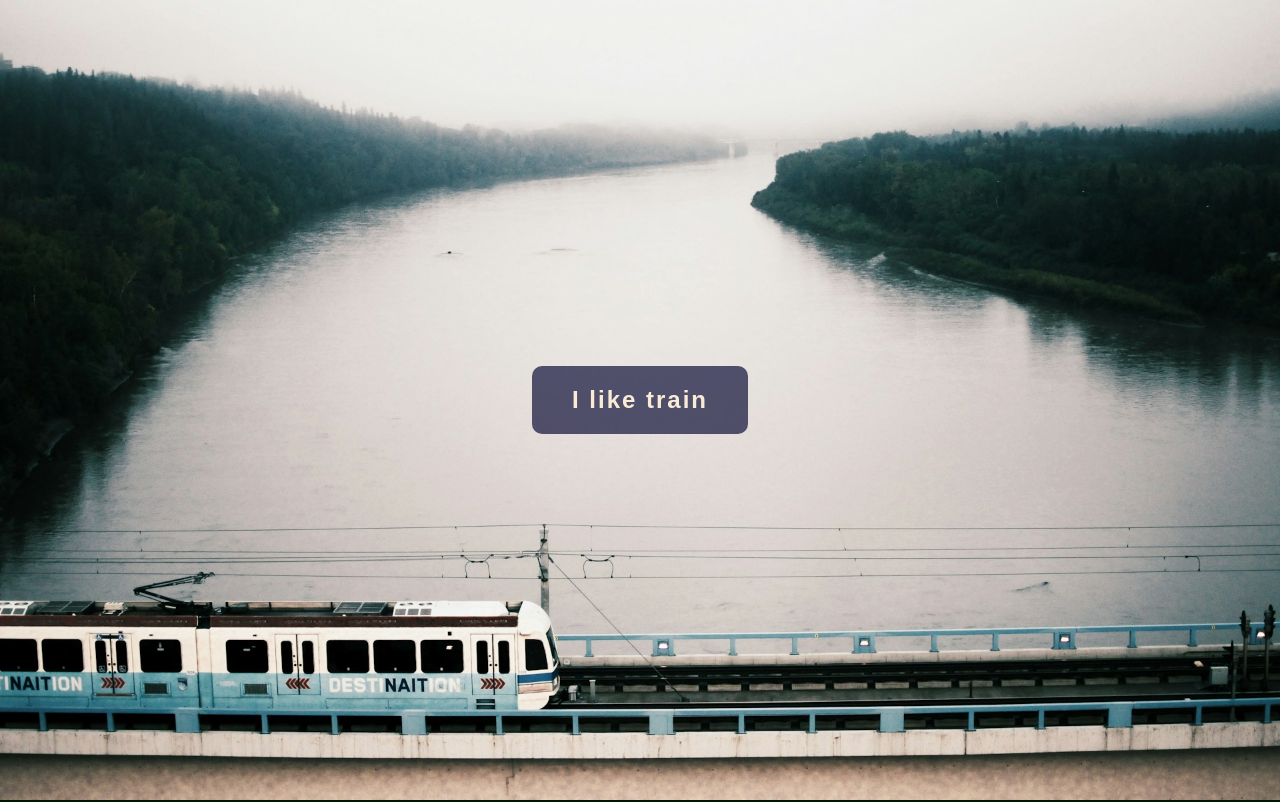
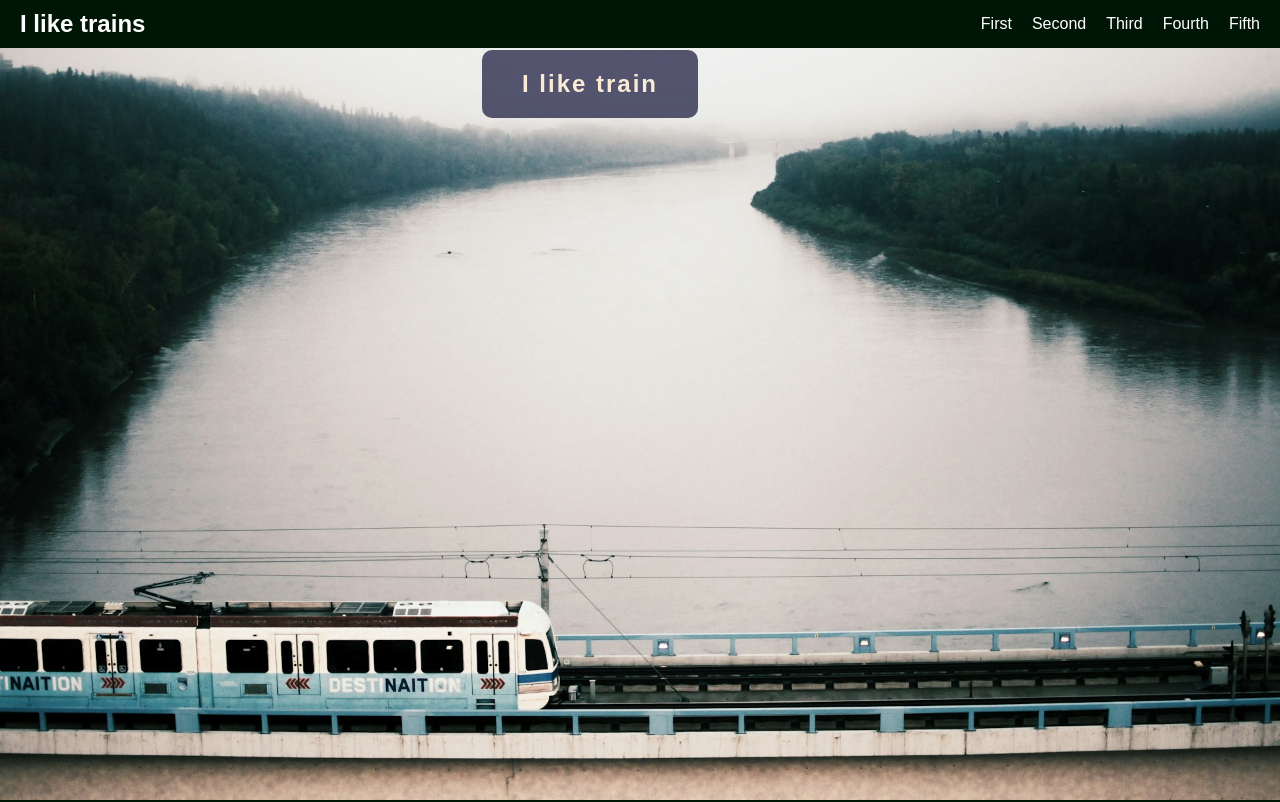
Before and after one commit to EmilEndresen/backgrounds, a plain HTML site: page index.html in a window 1280 px wide. Shown: the top 802 px of the page. Drawn offline with Linux system fonts and the light colour scheme; a web font is replaced by a local one.

Commit message:
added more css and small fixecs to html

```diff
--- a/index.html
+++ b/index.html
@@ -13,9 +13,21 @@
       />
    </head>
    <body>
+      <header id="top">
+         <nav>
+            <h1><a href="#top">I like trains</a></h1>
+            <ul>
+               <li><a href="#first">First</a></li>
+               <li><a href="#second">Second</a></li>
+               <li><a href="#third">Third</a></li>
+               <li><a href="#fourth">Fourth</a></li>
+               <li><a href="#fifth">Fifth</a></li>
+            </ul>
+         </nav>
+      </header>
       <main>
          <section class="bg-img" id="first">
-            <h2>I like train</h2>
+            <div><h2>I like train</h2></div>
          </section>
          <section class="information">
             <h3>Background images</h3>
--- a/style.css
+++ b/style.css
@@ -3,19 +3,30 @@
     box-sizing: border-box;
 }
 
+html {
+    scroll-behavior: smooth;
+}
+
+@media (prefers-reduced-motion) {
+    html {
+        scroll-behavior: auto;
+    }
+}
+
 body {
     min-height: 100svh;
-    font-family: sans-serif;
+    font-family: "agdasima", sans-serif;
 }
 
 .bg-img {
     min-height: 100svh;
+    background-color: dimgrey;
     background-position: bottom;
     background-repeat: no-repeat;
     background-size: cover;
     background-attachment: fixed;
-    display: grid;
-    place-items: center;
+    display: flex;
+    justify-content: center;
 }
 
 #first {
@@ -30,6 +41,7 @@ body {
 
 #third {
     background-image: url(./assets/forest-locomotive.jpg);
+    background-position: center;
 }
 
 #fourth {
@@ -40,14 +52,18 @@ body {
     background-image: url(./assets/cargo-train.jpg);
 }
 
-
+#first div {
+    height: 50px;
+    margin-top: 50px;
+}
 
 h2 {
     padding: 20px 40px;
-    background-color: hsla(240, 96%, 9%, 65%);
+    background-color: hsla(240, 91%, 9%, 0.65);
     color: antiquewhite;
     border-radius: 10px;
     letter-spacing: 2px;
+
 }
 
 h3 {
@@ -76,6 +92,31 @@ article {
     align-items: center;
 }
 
+nav {
+    display: flex;
+    justify-content: space-between;
+    align-items: center;
+    background-color: rgb(0, 22, 5);
+    padding: 10px 20px;
+    position: fixed;
+    width: 100%;
+}
+
+ul {
+    display: flex;
+    list-style: none;
+    column-gap: 20px;
+}
+
+a {
+    color: #ffffff;
+    text-decoration: none;
+
+}
+
+a:hover {
+    color: #ff3434;
+}
 
 
 .information {
```
